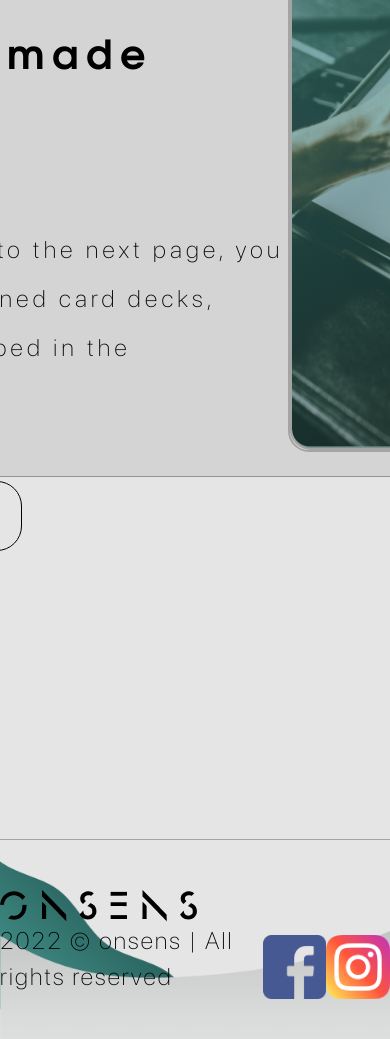
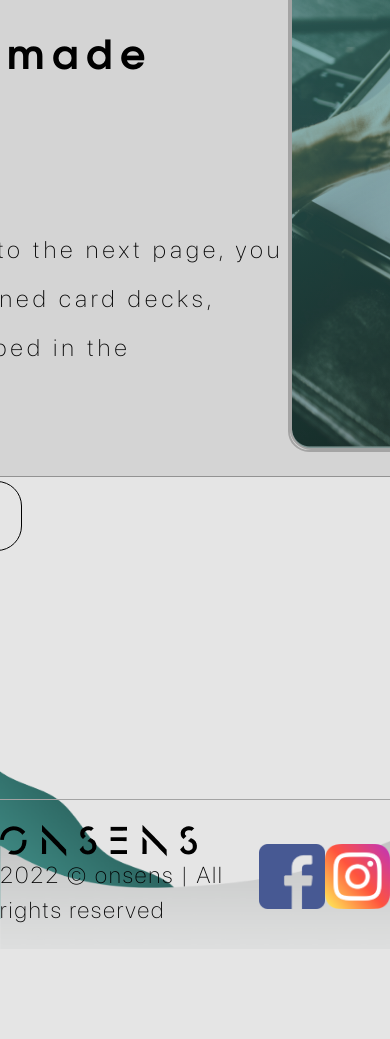
Before and after one commit to SYSolakov20/onsens, a website: page index.html in a window 390 px wide. Shown: the part 2371-3410 px from the top of the page. After the commit the page ends 3320 px from the top, so only its background shows below. Drawn offline with Linux system fonts and the light colour scheme.

Commit message:
Make footer responsive to 1200px

```diff
--- a/Website/src/scss/layout/_footer.scss
+++ b/Website/src/scss/layout/_footer.scss
@@ -43,3 +43,93 @@
     width:200px;
     height:100%;
 }
+
+/*Responsive to 1200px*/
+@media  only screen and (max-width:1470px){
+    .footer{
+        @include flex(row, center, center);
+        width:100%;
+        height:200px;
+    }
+    .footer--index-page{
+        position: absolute;
+        bottom:-400px;
+        left:0;
+        width:100%;
+        height:150px;
+    }
+    .footer__content-wrapper{
+        position: relative;
+        @include flex(row, space-between, center);
+        width:1229px;
+        height:100%;
+        padding-top: 40px;
+        padding-bottom: 40px;
+    }
+    .footer__line{
+        position: absolute;
+        top:0;
+        left:0;
+        width:100%;
+        height:1px;
+        background-color: $lineColor;
+    }
+    .footer__left-side{
+        @include flex(column, space-between, flex-start);
+        height:100px;
+        width:unset;
+    }
+    .footer__text{
+        font-size: rem($miniFontSize1200 + 3);
+        letter-spacing: $smallLetterSpacing;
+    }
+    .footer__right-side{
+        @include flex(row, space-around, flex-end);
+        width:200px;
+        height:100%;
+    }
+}
+@media  only screen and (max-width:1320px){
+    .footer{
+        @include flex(row, center, center);
+        width:100%;
+        height:200px;
+    }
+    .footer--index-page{
+        position: absolute;
+        bottom:-350px;
+        left:0;
+        width:100%;
+        height:150px;
+    }
+    .footer__content-wrapper{
+        position: relative;
+        @include flex(row, space-between, center);
+        width:1129px;
+        height:100%;
+        padding-top: 40px;
+        padding-bottom: 40px;
+    }
+    .footer__line{
+        position: absolute;
+        top:0;
+        left:0;
+        width:100%;
+        height:1px;
+        background-color: $lineColor;
+    }
+    .footer__left-side{
+        @include flex(column, space-between, flex-start);
+        height:100px;
+        width:unset;
+    }
+    .footer__text{
+        font-size: rem($miniFontSize1200 + 3);
+        letter-spacing: $smallLetterSpacing;
+    }
+    .footer__right-side{
+        @include flex(row, space-around, flex-end);
+        width:200px;
+        height:100%;
+    }
+}
--- a/Website/src/scss/pages/_index.scss
+++ b/Website/src/scss/pages/_index.scss
@@ -213,6 +213,13 @@ body{
         right:0;
         z-index: -1;
     }
+    .packs__img-background{
+        position: absolute;
+        left:0;
+        bottom:-400px;
+        z-index: -1;
+    }
+
 }
 @media  only screen and (max-width:1340px){
     .stats-cards-wrapper-outer{
@@ -233,3 +240,11 @@ body{
         width:450px;
     }
 }
+@media  only screen and (max-width:1320px){
+    .packs__img-background{
+        position: absolute;
+        left:0;
+        bottom:-350px;
+        z-index: -1;
+    }
+}
```
Also changed, not shown: Website/dist/css/app.css.
